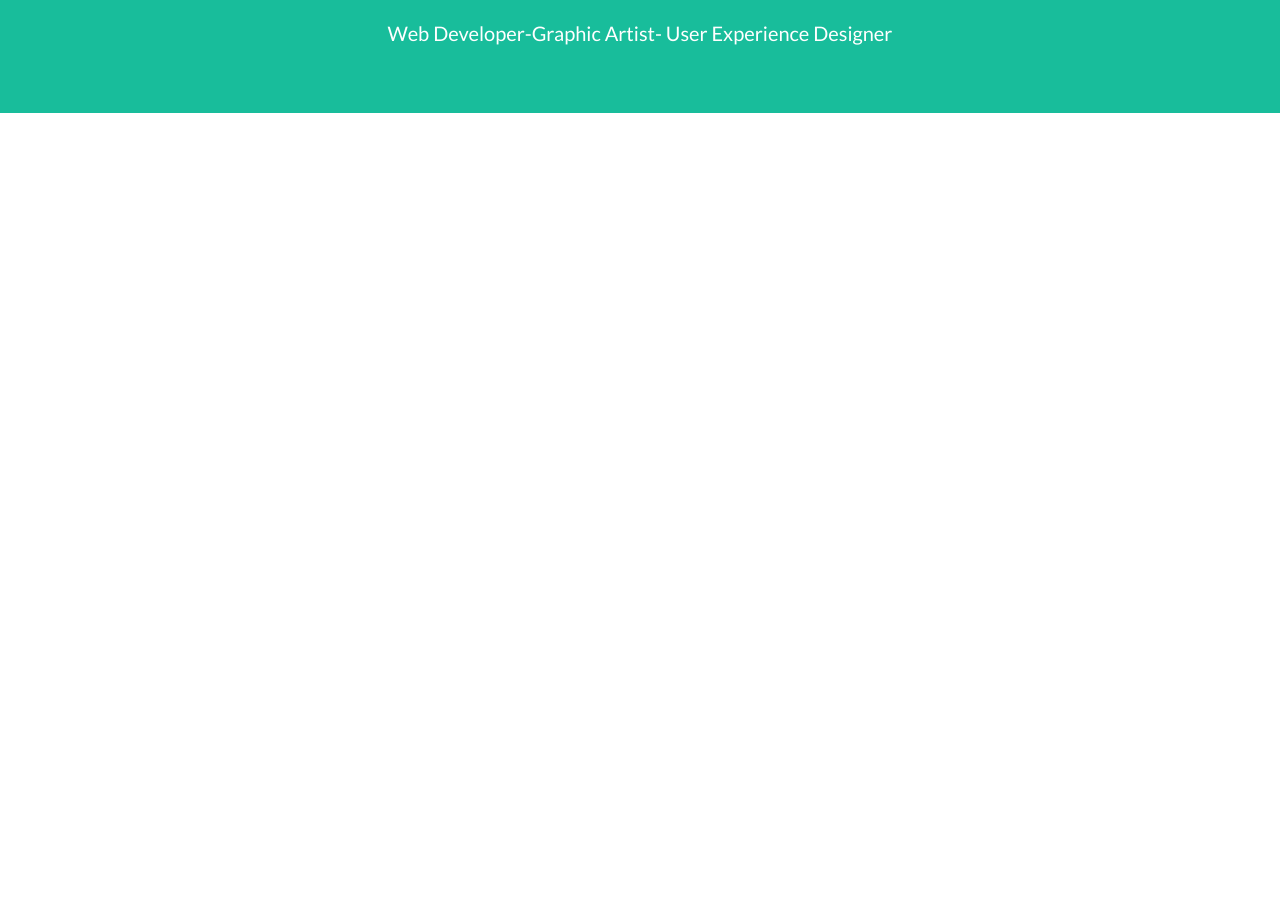
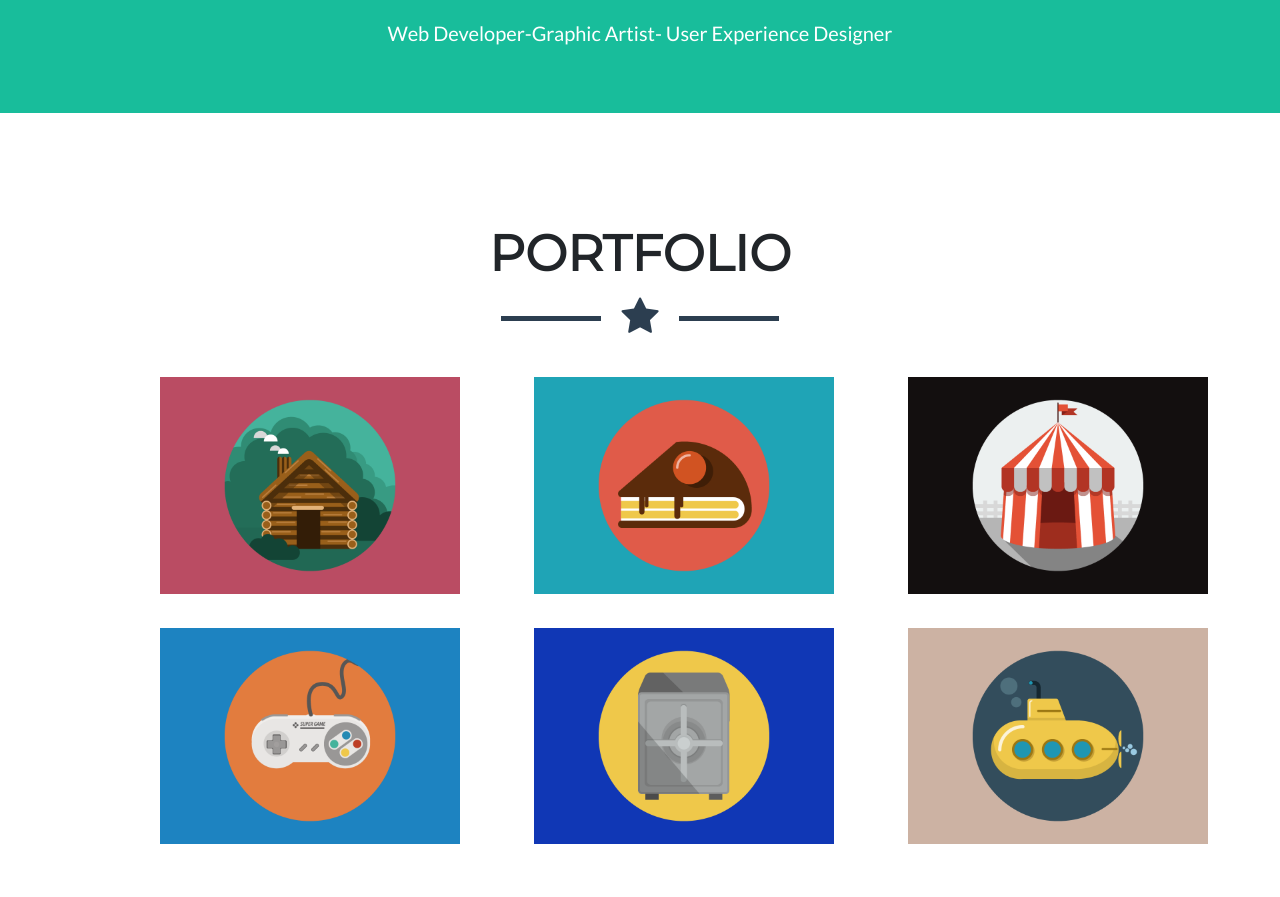
Before and after one commit to melissayauri/reto_freelancer, a plain HTML site: page index.html in a window 1280 px wide. Shown: the part 557-1454 px from the top of the page. Before the commit the page ends 800 px from the top, so only its background shows below. Drawn offline with Linux system fonts and the light colour scheme.

Commit message:
incorporando la segunda sección

```diff
--- a/css/main.css
+++ b/css/main.css
@@ -175,3 +175,63 @@ a:hover{
 .text p{
   font-size: 20px;
 }
+
+/*segunda sección*/
+#second-block{
+  height: 850px;
+  /*aplicando relleno para que no quede un espacio entre las secciones*/
+  padding-top: 10px;
+  background-color: white;
+}
+/*icono-estrella negra*/
+#start-black{
+  /*centrando la estrella*/
+  text-align: center;
+  color: #2c3e50;
+  font-size: 40px;
+}
+/*añadiendo líneas laterales*/
+#start-black:after {
+  content: " ";
+  /*posicionando las lineas al costado de la estrella*/
+  display: inline-block;
+  /*tamaño*/
+  width: 100px;
+  height: 5px;
+  /*color de fondo*/
+  background: #2c3e50;
+  /*posicionamiento al medio de la estrella*/
+  margin-bottom: 10px;
+}
+#start-black:before {
+  content: " ";
+  /*posicionando las lineas al costado de la estrella*/
+  display: inline-block;
+  /*tamaño*/
+  width: 100px;
+  height: 5px;
+  background: #2c3e50;
+  /*posicionamiento al medio de la estrella*/
+  margin-bottom: 10px;
+}
+
+/*container de las imágenes*/
+#second-block .container{
+  /*outline: 1px solid blue;*/
+  /*posicionamiento en el centro*/
+  margin:20px 30px 0px 120px;
+}
+/*columnas de las imágenes*/
+#second-block .box{
+  /*outline: 1px solid red;*/
+  /*las imagenes se colocan en linea pero se mantiene en bloque*/
+  display: inline-block;
+  width: 300px;
+/*espaciado laterales entre cda */
+  margin-right: 30px;
+}
+
+#second-block img{
+  width: 100%;
+  margin-bottom: 30px;
+}
--- a/index.html
+++ b/index.html
@@ -24,6 +24,7 @@
         </ul>
       </nav>
     </header>
+
     <!--primera seccion-->
     <section id="first-block" >
       <img src="assets/images/profile.png" alt="">
@@ -36,6 +37,35 @@
       </div>
     </section>
 
+    <!--segunda sección -->
+    <section id="second-block">
+      <!--aplicando enlace con la segunda sección-->
+      <a name=portfolio></a>
+      <h1 class="text-uppercase title1">Portfolio</h1>
+      <!--ícono estrella-->
+      <div id="start-black">
+        <i class= "fa fa-star" aria-hidden="true"></i>
+      </div>
+      <!--contenedor de las columnas-->
+      <div class="container">
+        <!--primera columna-->
+        <figure class="box">
+          <img src="assets/images/portfolio/cabin.png" alt="">
+          <img src="assets/images/portfolio/game.png" alt="">
+        </figure>
+        <!--segunda columna-->
+        <figure class="box">
+          <img src="assets/images/portfolio/cake.png" alt="">
+          <img src="assets/images/portfolio/safe.png" alt="">
+        </figure>
+        <!--tercera columna-->
+        <figure class="box">
+          <img src="assets/images/portfolio/circus.png" alt="">
+          <img src="assets/images/portfolio/submarine.png" alt="">
+        </figure>
+      </div>
+    </section>
+
 
   </body>
 </html>
```
